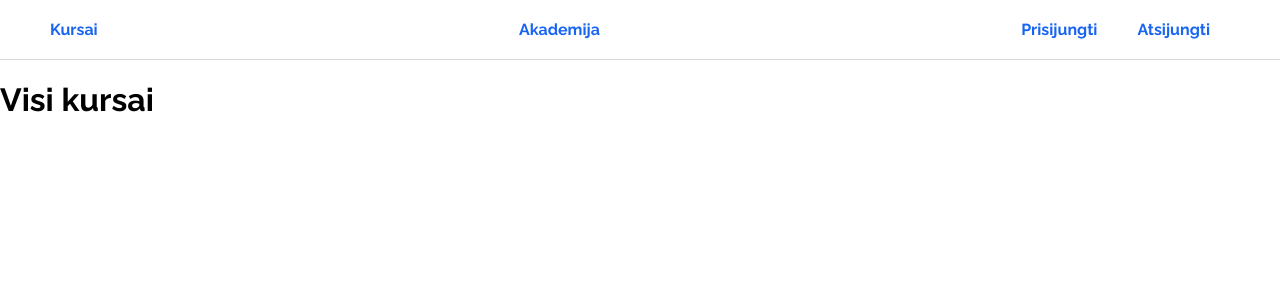
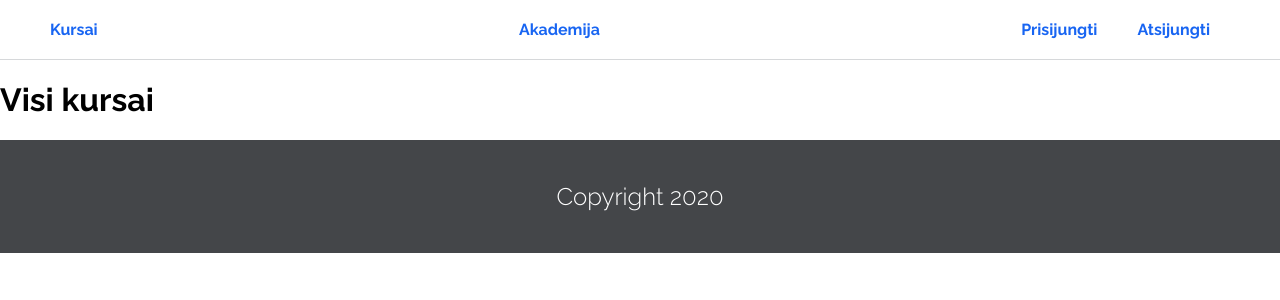
Before and after one commit to ArnasDickus/Akademija, a React (Create React App) app: page /courses in a window 1280 px wide. Shown: the top 300 px of the page. Built offline with nearby package versions, Linux system fonts and the light colour scheme.

Commit message:
finished footer

```diff
--- a/src/App.js
+++ b/src/App.js
@@ -3,6 +3,7 @@ import Header from "./components/header/header.component";
 import { Switch, Route} from 'react-router-dom';
 import Home from "./pages/home/home.page";
 import Courses from "./pages/courses/courses.page";
+import Footer from "./components/footer/footer.component";
 
 class App extends React.Component  {
   constructor(props) {
@@ -20,6 +21,7 @@ class App extends React.Component  {
                 <Route path="/" exact={true} component={Home}  />
                 <Route path="/courses" component={Courses} />
             </Switch>
+        <Footer />
     </div>
     )
   }
--- a/src/baseScss/global/variables.scss
+++ b/src/baseScss/global/variables.scss
@@ -1,2 +1,3 @@
 $mainBlue:  #1865f2;
 $headerBorder: #D6D8DA;
+$footerBG: #444649;
--- /dev/null
+++ b/src/components/footer/footer.component.js
@@ -0,0 +1,12 @@
+import React from 'react';
+import classes from './footer.module.scss';
+
+const Footer = () => {
+    return (
+        <div className={classes.footer}>
+            <p className={classes.text}>Copyright 2020</p>
+        </div>
+    )
+}
+
+export default Footer;
--- /dev/null
+++ b/src/components/footer/footer.module.scss
@@ -0,0 +1,14 @@
+@import '../../baseScss/global/variables';
+
+.footer {
+  background-color: $footerBG;
+  padding-bottom: 2.625rem;
+  padding-top: 2.625rem;
+}
+
+.text {
+  color: #fff;
+  text-align: center;
+  font-size: 1.5rem;
+  margin: 0;
+}
```
Lines whose indentation alone changed are shown as unchanged.
